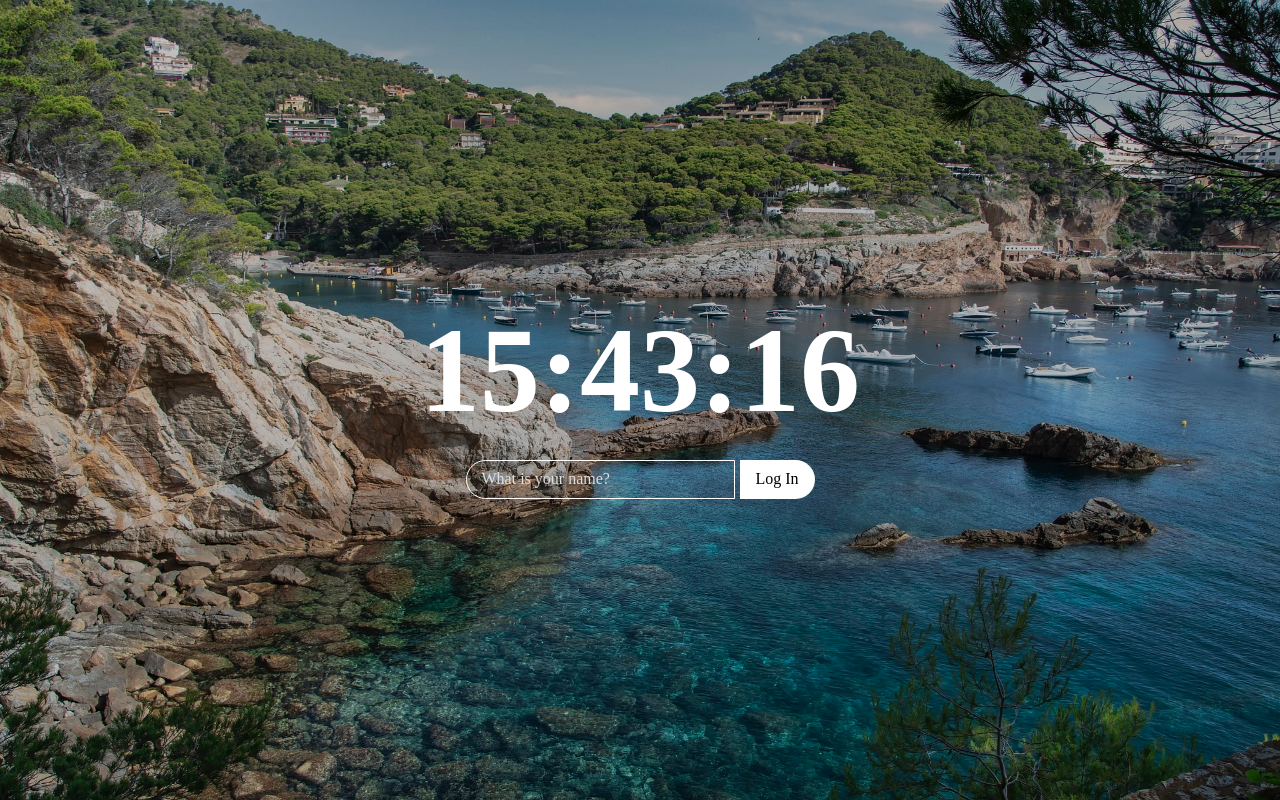
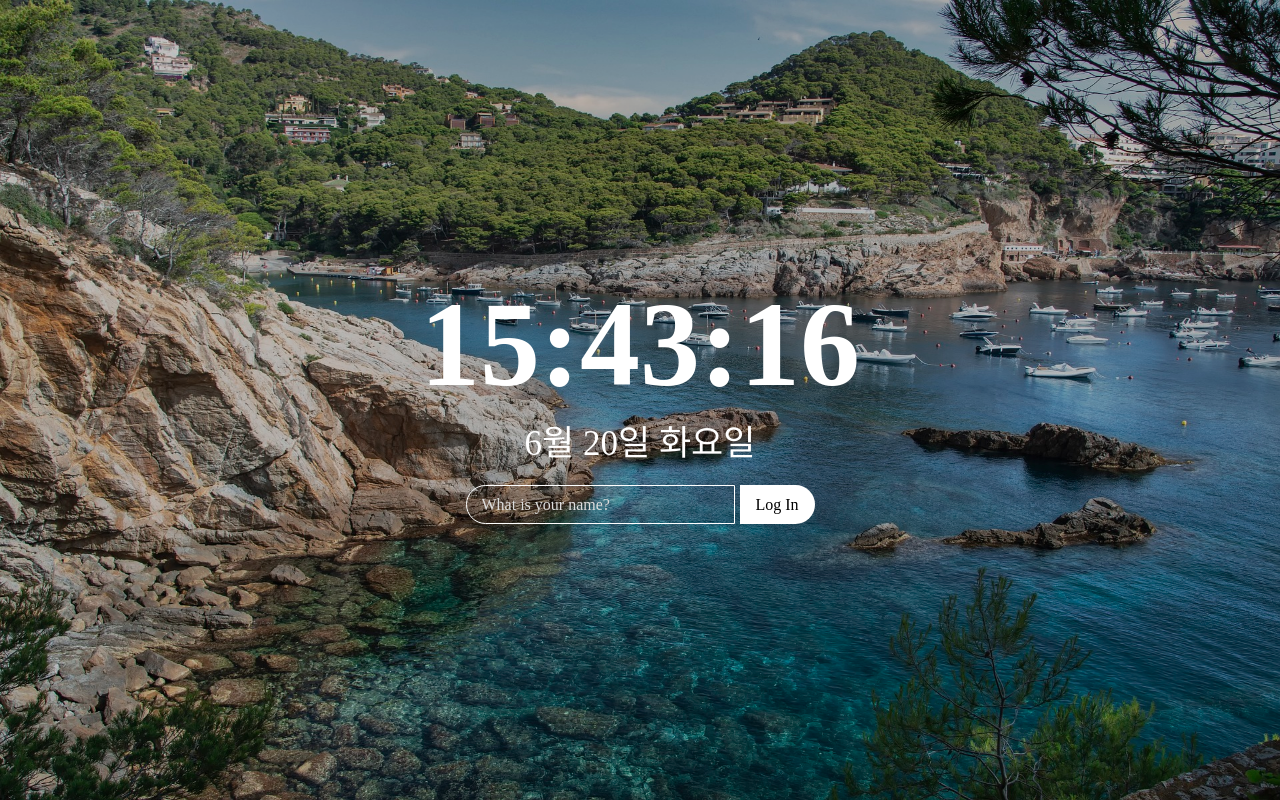
Before and after one commit to lyoohw/momenthum, a plain HTML site: page index.html in a window 1280 px wide. Drawn offline with Linux system fonts and the light colour scheme; a web font is replaced by a local one.

Commit message:
날짜와 요일이 출력되게 수정

```diff
--- a/css/style.css
+++ b/css/style.css
@@ -123,11 +123,17 @@ li{
 
 .clockTitle{
     font-size: 90px;
+    margin-bottom: 0;
+}
+
+.today-title{
+    font-size: 35px;
+    font-weight: 200;
     margin-bottom: 20px;
 }
 
 .greetingText{
-    font-size: 50px;
+    font-size: 55px;
     margin-bottom: 15px;
 }
 
--- a/index.html
+++ b/index.html
@@ -11,6 +11,7 @@
 <body>
     <div class="container">
         <h1 id="clock" class="clockTitle">00:00:00</h2>
+        <h3 id="date" class="today-title"></h3>
 
             <form id="login-form" class="hidden loginForm">
                 <input
@@ -47,6 +48,7 @@
 
     <script src="./js/greetings.js"></script>
     <script src="./js/clock.js"></script>
+    <script src="./js/date.js"></script>
     <script src="./js/quotes.js"></script>
     <script src="./js/background.js"></script>
     <script src="./js/todolist.js"></script>
--- /dev/null
+++ b/js/date.js
@@ -0,0 +1,13 @@
+const today = document.querySelector("#date");
+
+const date = new Date();
+const Month = date.getMonth() + 1;
+const todayDate = date.getDate();
+
+function dayOfTheWeek(){
+    const week = ['일요일', '월요일', '화요일', '수요일', '목요일', '금요일', '토요일'];
+    const days = week[date.getDay()];
+    return days;
+}
+
+today.innerText = `${Month}월 ${todayDate}일 ${dayOfTheWeek()}`;
```
